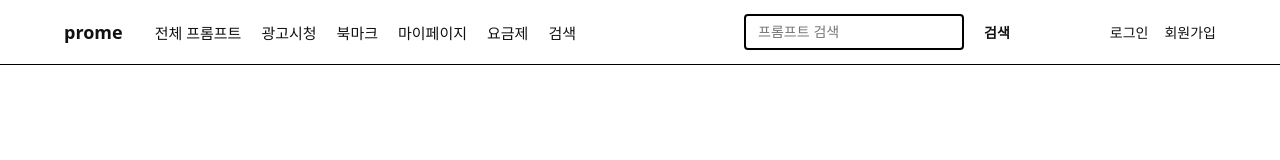
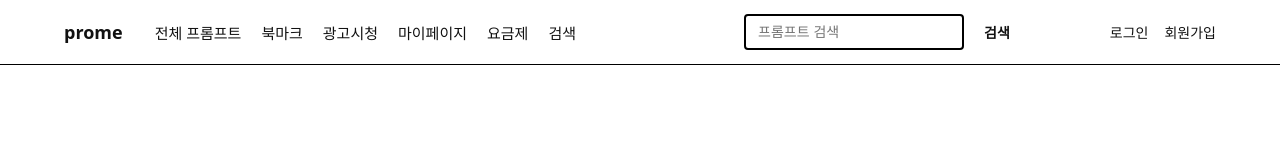
Before and after one commit to likedandylion/Frontend, a React (Vite) app: page / in a window 1280 px wide. Shown: the top 160 px of the page. Built offline with nearby package versions, Linux system fonts and the light colour scheme; no server answers.

Commit message:
헤더 수정

```diff
--- a/src/app/layout/Nav.jsx
+++ b/src/app/layout/Nav.jsx
@@ -91,8 +91,8 @@ export default function Nav() {
           <MenuList>
             <Link to="/prompts">전체 프롬프트</Link>
 
+            <Link to="/bookmarks">북마크</Link>
             <Link to="/watch-ads">광고시청</Link>
-            <Link to="/bookmarks">북마크</Link>
             <Link to="/mypage">마이페이지</Link>
             <Link to="/pricing">요금제</Link>
             <Link to="/search">검색</Link>
```
